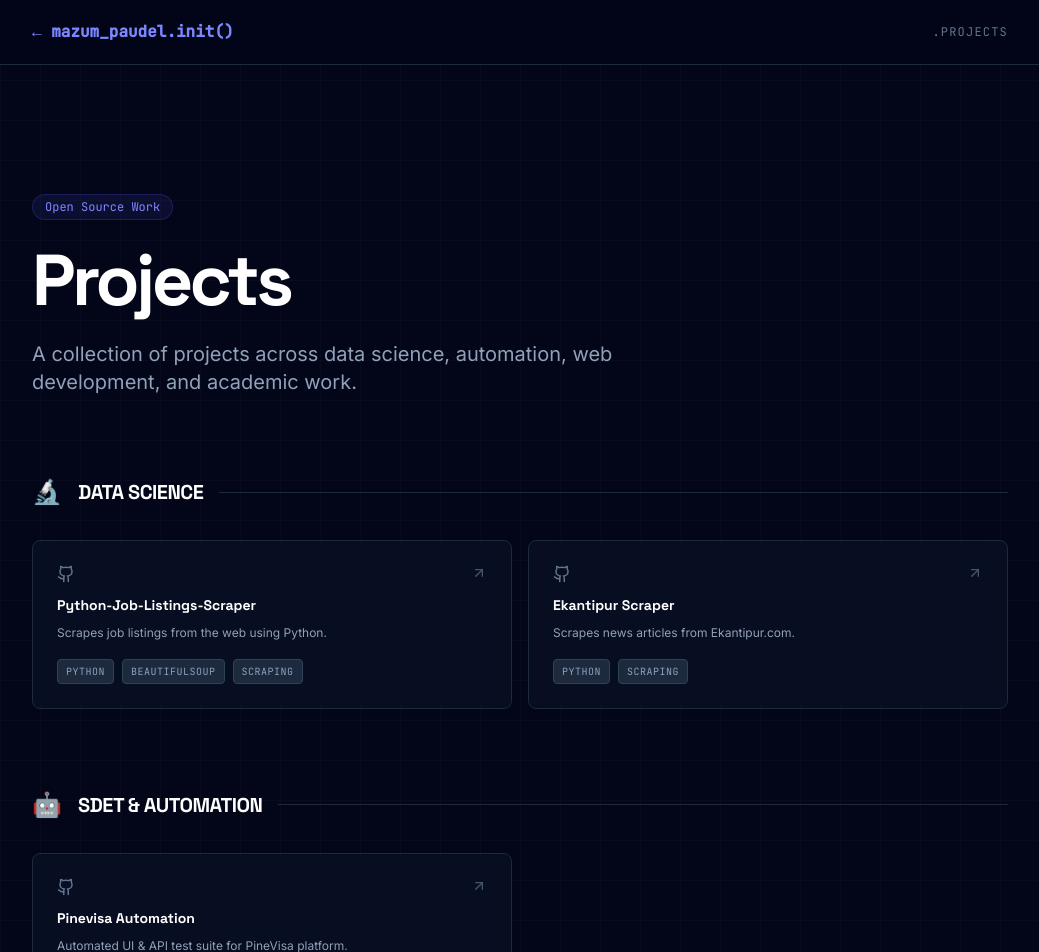
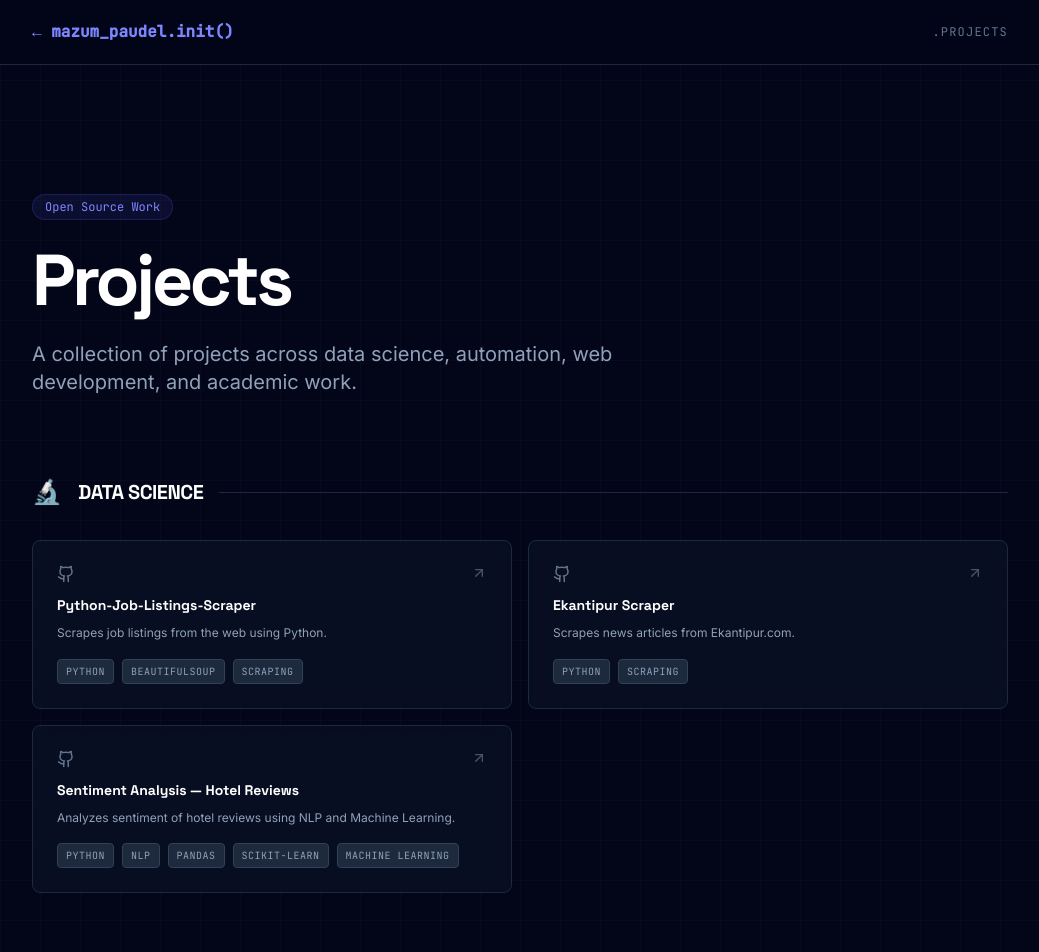
Before and after one commit to mazumeyyy/Portfolio, a React (Vite) app: page /projects in a window 1280 px wide. Shown: the top 952 px of the page, without its empty margins (120-1159 px from the left). Built offline with nearby package versions, Linux system fonts and the light colour scheme.

Commit message:
Initial commit: Hotel review sentiment analysis with RNN and LSTM

```diff
--- a/src/Projects.tsx
+++ b/src/Projects.tsx
@@ -6,6 +6,7 @@
 import React from 'react';
 import { ArrowUpRight, Github } from 'lucide-react';
 import { motion } from 'motion/react';
+import { hr } from 'motion/react-client';
 
 const PROJECTS = [
   {
@@ -24,6 +25,12 @@ const PROJECTS = [
         tags: ["Python", "Scraping"],
         href: "https://github.com/mazumeyyy/ekantipur-scraper",
       },
+      {
+        name : "Sentiment Analysis — Hotel Reviews",
+        description: "Analyzes sentiment of hotel reviews using NLP and Machine Learning.",
+        tags: ["Python", "NLP","Pandas","scikit-learn", "Machine Learning"],
+        href: "https://github.com/mazumeyyy/sentiment-analysis-hotel-reviews-rn",
+      }
     ],
   },
   {
```
